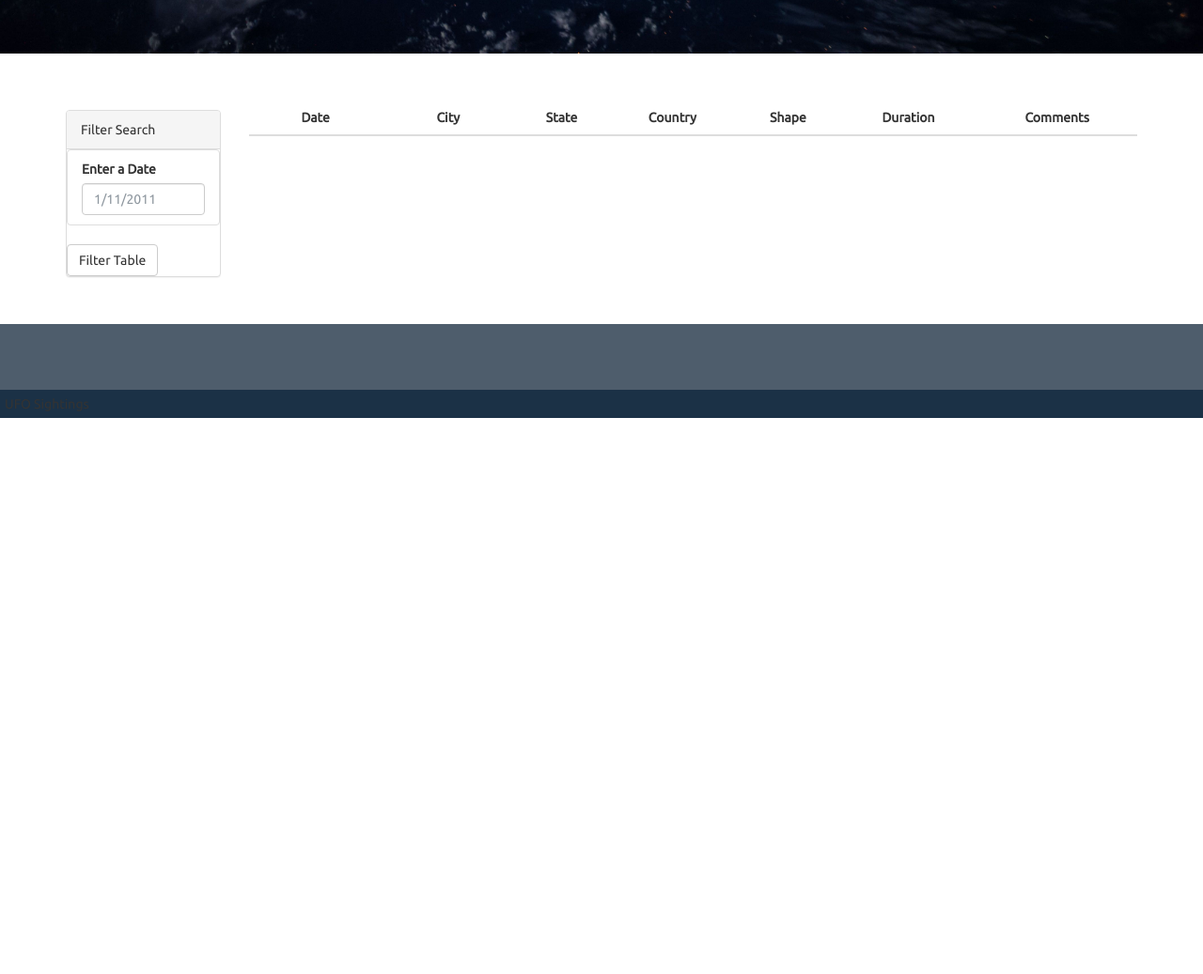
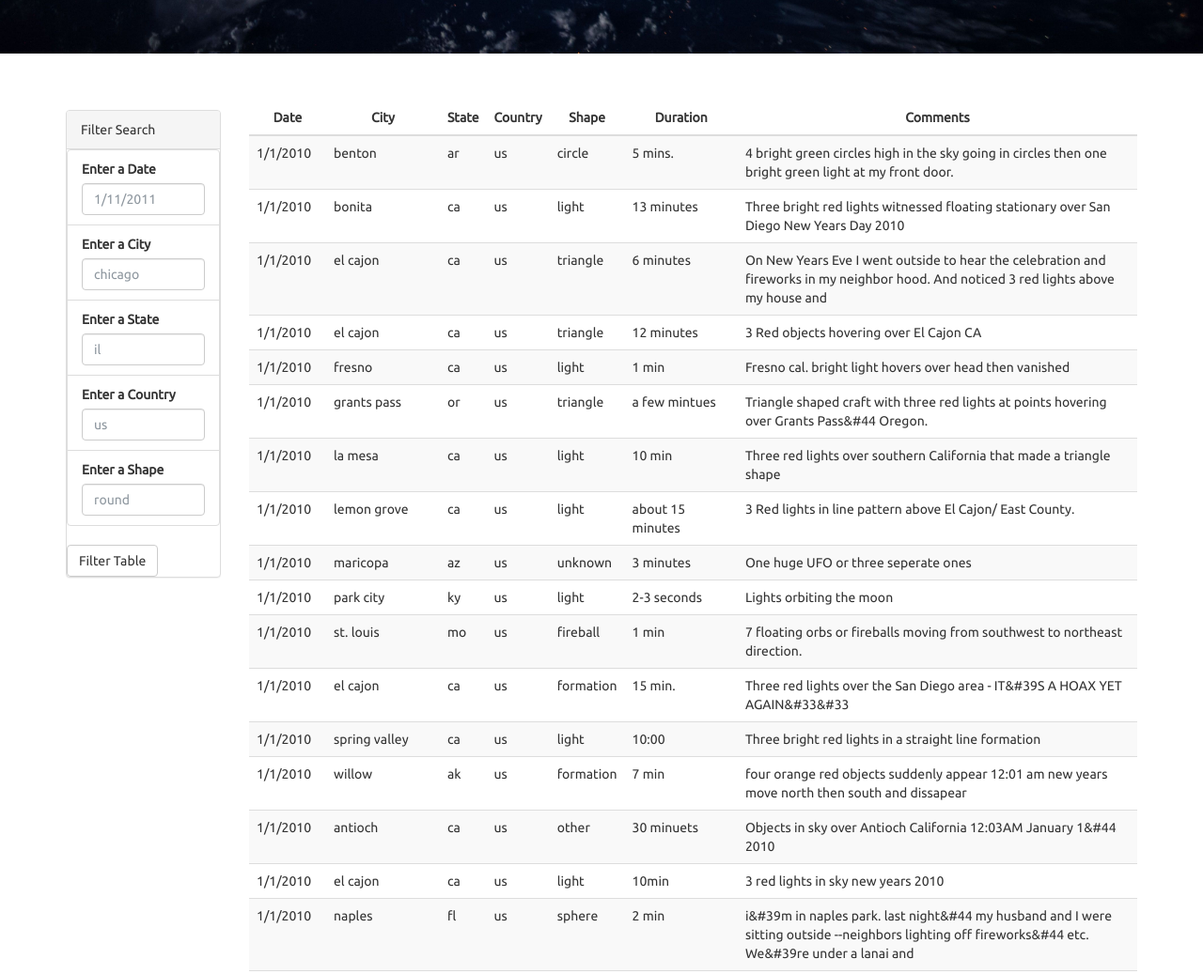
Before and after one commit to bajagski/javascript-challenge, a plain HTML site: page UFO-level-2/index.html in a window 1280 px wide. Shown: the part 555-1592 px from the top of the page at 94% size. Before the commit the page ends 1000 px from the top, so only its background shows below. Drawn offline with nearby package versions, Linux system fonts and the light colour scheme.

Commit message:
number 3 or 4

```diff
--- a/UFO-level-2/index.html
+++ b/UFO-level-2/index.html
@@ -39,6 +39,22 @@
                         <label for="date">Enter a Date</label>
                         <input class="form-control" id="datetime" type="text" placeholder="1/11/2011">
                       </li>
+                      <li class="filter list-group-item">
+                        <label for="city">Enter a City</label>
+                        <input class="form-control" id="city" type="text" placeholder="chicago">
+                      </li>
+                      <li class="filter list-group-item">
+                        <label for="state">Enter a State</label>
+                        <input class="form-control" id="state" type="text" placeholder="il">
+                      </li>
+                      <li class="filter list-group-item">
+                        <label for="country">Enter a Country</label>
+                        <input class="form-control" id="country" type="text" placeholder="us">
+                      </li>
+                      <li class="filter list-group-item">
+                        <label for="shape">Enter a Shape</label>
+                        <input class="form-control" id="shape" type="text" placeholder="round">
+                      </li>
                     </ul>
                   </div>
                   <button id="filter-btn" type="button" class="btn btn-default">Filter Table</button>
--- a/UFO-level-2/static/js/app.js
+++ b/UFO-level-2/static/js/app.js
@@ -1,4 +1,59 @@
-// from data.js
+
 var tableData = data;
 
-// YOUR CODE HERE!
+// Get a reference to the table body
+var tbody = d3.select("tbody");
+
+// Console.log the ufo data from data.js
+console.log(data);
+
+function newTable(data){
+
+ // remove any children from the list
+  tbody.html("");
+
+// Using the UFO dataset provided in the form of an array of JavaScript objects, write code that
+// appends a table to your web page and then adds new rows of data for each UFO sighting.
+// Make sure you have a column for date/time, city, state, country, shape, and comment
+    data.forEach(function(ufoReport) {
+    console.log(ufoReport);
+    var row = tbody.append("tr");
+    Object.entries(ufoReport).forEach(function([key, value]) {
+        console.log(key, value);
+        // Append a cell to the row for each value in the ufo report object
+        var cell = row.append("td");
+        cell.text(value);
+        });
+    });
+}
+newTable(tableData);
+
+// Use a date form in your HTML document and write JavaScript code that will listen for events
+// and search through the date/time column to find rows that match user input.
+
+// Select the button
+var button = d3.select("#filter-btn");
+
+button.on("click", function() {
+
+  // Select the input element and get the raw HTML node
+  var inputElementDate = d3.select("#datetime").property("value");
+  var inputElementCity = d3.select("#city").property("value");
+  var inputElementState = d3.select("#state").property("value");
+  var inputElementCountry = d3.select("#country").property("value");
+  var inputElementShape = d3.select("#shape").property("value");
+
+// Get the value property of the input element
+    var inputValue = {"datetime": inputElementDate, }
+
+
+
+    var filteredData = tableData.filter(ufoSight => ufoSight.datetime === inputValue);
+
+    console.log(filteredData);
+
+newTable(filteredData);
+
+  // Set the span tag in the h1 element to the text that was entered in the form
+//   d3.select("h1>span").text(inputValue);
+});
```
Also changed, not shown: UFO-level-1/static/js/app.js (+12 -2 lines).
